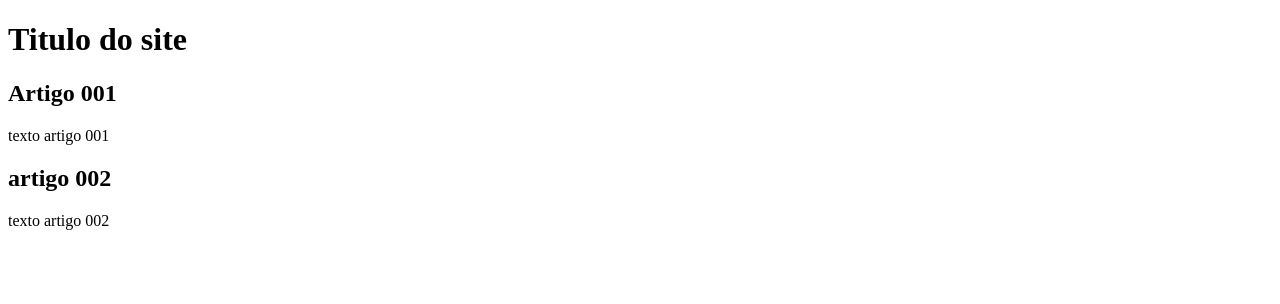
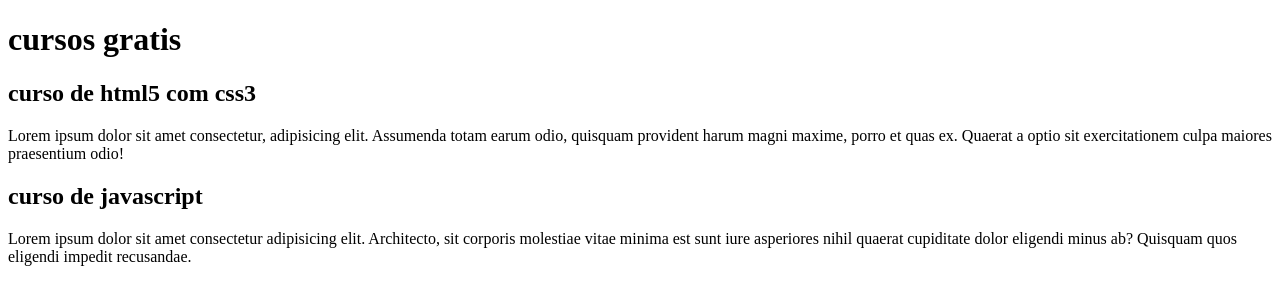
Before and after one commit to Biafcampos/projeto-site, a plain HTML site: page index.html in a window 1280 px wide. Drawn offline with Linux system fonts and the light colour scheme.

Commit message:
commit conteudo

```diff
--- a/index.html
+++ b/index.html
@@ -9,17 +9,17 @@
     <main>
         <header>
             <h1>
-                Titulo do site
+                cursos gratis
             </h1>
         </header>
         <article>
-            <h2> Artigo 001</h2>
-            <p>texto artigo 001</p>
+            <h2> curso de html5 com css3</h2>
+            <p>Lorem ipsum dolor sit amet consectetur, adipisicing elit. Assumenda totam earum odio, quisquam provident harum magni maxime, porro et quas ex. Quaerat a optio sit exercitationem culpa maiores praesentium odio!</p>
         </article>
         <article>
-            <h2>artigo 002</h2>
+            <h2>curso de javascript</h2>
             <p>
-                texto artigo 002
+             Lorem ipsum dolor sit amet consectetur adipisicing elit. Architecto, sit corporis molestiae vitae minima est sunt iure asperiores nihil quaerat cupiditate dolor eligendi minus ab? Quisquam quos eligendi impedit recusandae.
             </p>
         </article>
     </main>
```
